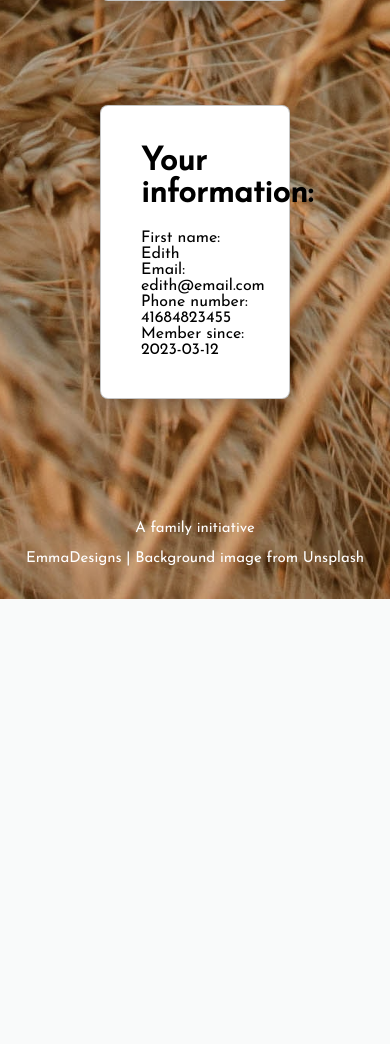
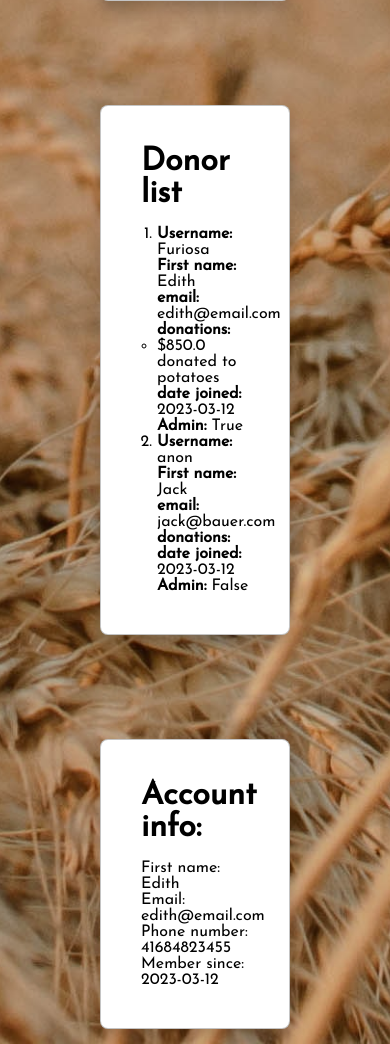
Before and after one commit to this-is-emma/epis, a Flask app: page /user_account in a window 390 px wide. Shown: the part 1916-2960 px from the top of the page. Before the commit the page ends 2515 px from the top, so only its background shows below. Run offline with Flask 2, Linux system fonts and the light colour scheme; a user stored in the database is signed in; data comes from the database, SQL or seed files in the repository; both versions use the stored data as it was after the commit; some libraries are stand-ins or nearby versions; some web fonts are replaced.

Commit message:
completed more logic

```diff
--- a/foundation_app/auth/routes.py
+++ b/foundation_app/auth/routes.py
@@ -47,7 +47,9 @@ def user_account():
     user1 = User.query.get(id)
     print(f'user1 is: {user1}')
     print(f'donations are : {user1.donations}')
-    return render_template('user_account.html', user = user)
+    #gather all users:
+    all_users = User.query.all()
+    return render_template('user_account.html', user = user, all_users=all_users)
 
 
 
--- a/foundation_app/static/styles.css
+++ b/foundation_app/static/styles.css
@@ -312,9 +312,24 @@ body {
   background: rgb(255, 255, 255);
 }
 
-.user-info-p {
+/* user-account [ADMIN]: all users*/
 
+.admin-info{
+  display: flex;
+  flex-direction: column;
+  border: 1px solid rgba(0, 0, 0, 0.233);
+  border-radius: 8px;
+  box-shadow: 0 8px 15px rgba(0, 0, 0, 0.2);
+  margin: 40px 40px;
+  padding:  40px;
+  gap: 1em;
+  background: rgb(255, 255, 255);
 }
+
+.admin-info ol {
+  padding-left: 1em;
+}
+
 
 /* form errors */
 .error{
@@ -359,6 +374,8 @@ span {
     background-position: center center;
     background-size: cover;
     background-repeat: no-repeat;
+    min-height: fit-content;
+    background-color: #cbd3d6;
   }
 
   .header h2 {
@@ -442,7 +459,7 @@ span {
     height: auto;
   }
 
-  /* User info */
+  /* user-account: user info desction*/
   .user-info{
     display: flex;
     flex-direction: column;
@@ -450,8 +467,25 @@ span {
     border-radius: 8px;
     box-shadow: 0 8px 15px rgba(0, 0, 0, 0.2);
     margin: 40px 40px;
-    padding: 40px;
-    gap: 20px;
+    padding:  40px;
+    gap: 1em;
     background: rgb(255, 255, 255);
   }
+
+  /* user-account [ADMIN]: all users*/
+  .admin-info{
+    display: flex;
+    flex-direction: column;
+    border: 1px solid rgba(0, 0, 0, 0.233);
+    border-radius: 8px;
+    box-shadow: 0 8px 15px rgba(0, 0, 0, 0.2);
+    margin: 40px 40px;
+    padding:  40px;
+    gap: 1em;
+    background: rgb(255, 255, 255);
+  }
+
+  .admin-info ol {
+    padding-left: 1em;
+  }
 }
--- a/foundation_app/templates/todo.txt
+++ b/foundation_app/templates/todo.txt
@@ -5,7 +5,7 @@ TODO:
       ✅ Need a favicon!!
 
       comments
-      Allow admin to see all users name, date joined and donations!
+      ✅ Allow admin to see all users name, date joined and donations!
       Add avatar for users
       add watermark to uploaded pictured !!
 
--- a/foundation_app/templates/user_account.html
+++ b/foundation_app/templates/user_account.html
@@ -25,8 +25,30 @@
         </div>
     </div>
 
+    {% if current_user.is_admin %}
+    <div class="admin-info">
+        <h1>Donor list</h1>
+        <ol>
+            {% for user in all_users %}
+                <li>
+                    <strong>Username:</strong> {{user.username}}<br>
+                    <strong>First name:</strong> {{user.first_name}}<br>
+                    <strong>email:</strong> {{user.email}}<br>
+                    <strong>donations:</strong>
+                    <ul>
+                        {% for donation in user.donations %}
+                            <li>${{donation.amount}} donated to {{donation.campaign}}</li>
+                        {% endfor %}
+                    </ul>
+                    <strong>date joined:</strong> {{user.date_joined}}<br>
+                    <strong>Admin:</strong> {{user.is_admin}}
+                </li>
+            {% endfor %}
+        </ol>
+    {% endif %}
+    </div>
     <div class="user-info">
-        <h1>Your information:</h1>
+        <h1>Account info:</h1>
         <div class="user-info-p">
             <p>First name: {{user.first_name}}</p>
             <p>Email: {{user.email}}</p>
```
Also changed, not shown: foundation_app/database.db.
